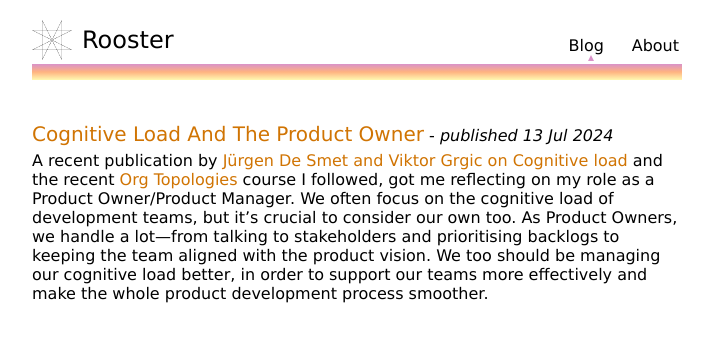
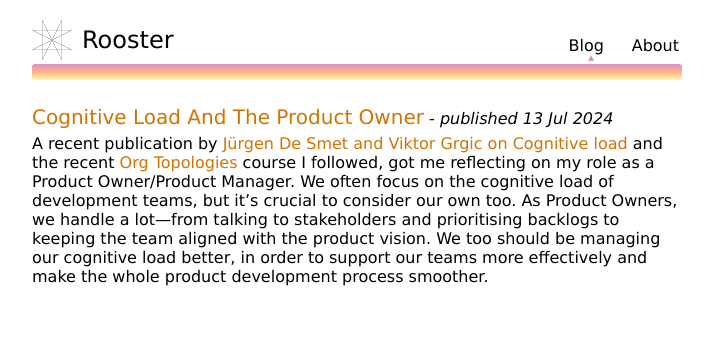
Before and after one commit to mvhaen/mvhaen.github.io, a Jekyll site: the page built from index.html, in a window 1280 px wide. Shown: the top 342 px of the page, without its empty margins (283-996 px from the left). Built offline with Jekyll 4.4.1, drawn with Linux system fonts in a browser that asks for light colours; some web fonts are replaced.

Commit message:
chore: Add border-radius to h3 in main.scss and remove margin-top from h2 in blog-post-list

```diff
--- a/_sass/main.scss
+++ b/_sass/main.scss
@@ -44,10 +44,12 @@ h3 {
     margin: 0;
     width: 100%;
     border-bottom: 0;
+    border-radius: 3px;
 
     border: none;
     height: 16px;
     background: linear-gradient(to bottom, $purple, $orange, $yellow);
+
   }
 
   h1 {
@@ -107,6 +109,7 @@ h3 {
 .blog-post-list {
   &--header {
     h2 {
+      margin-top: 0;
       display: inline-block;
     }
 
```
